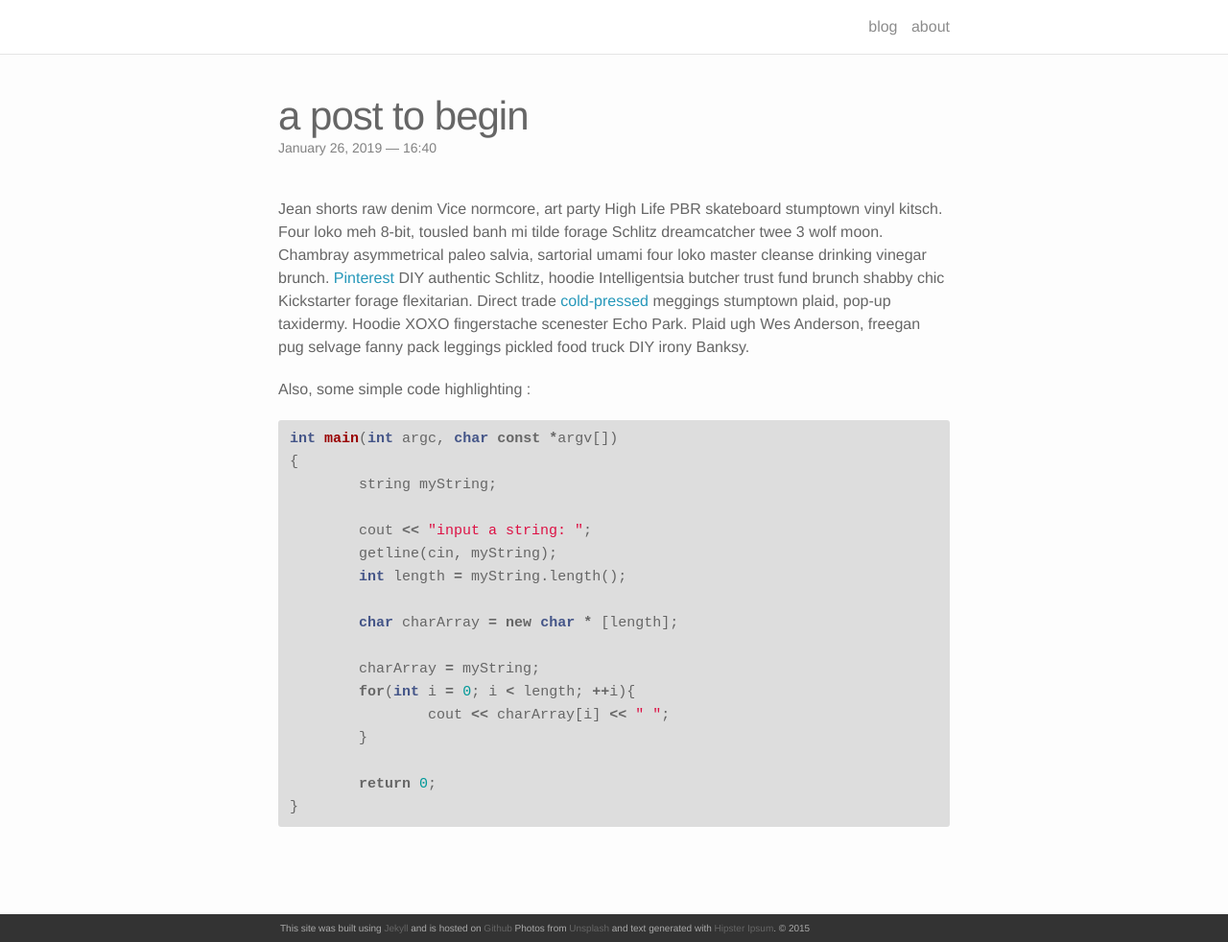
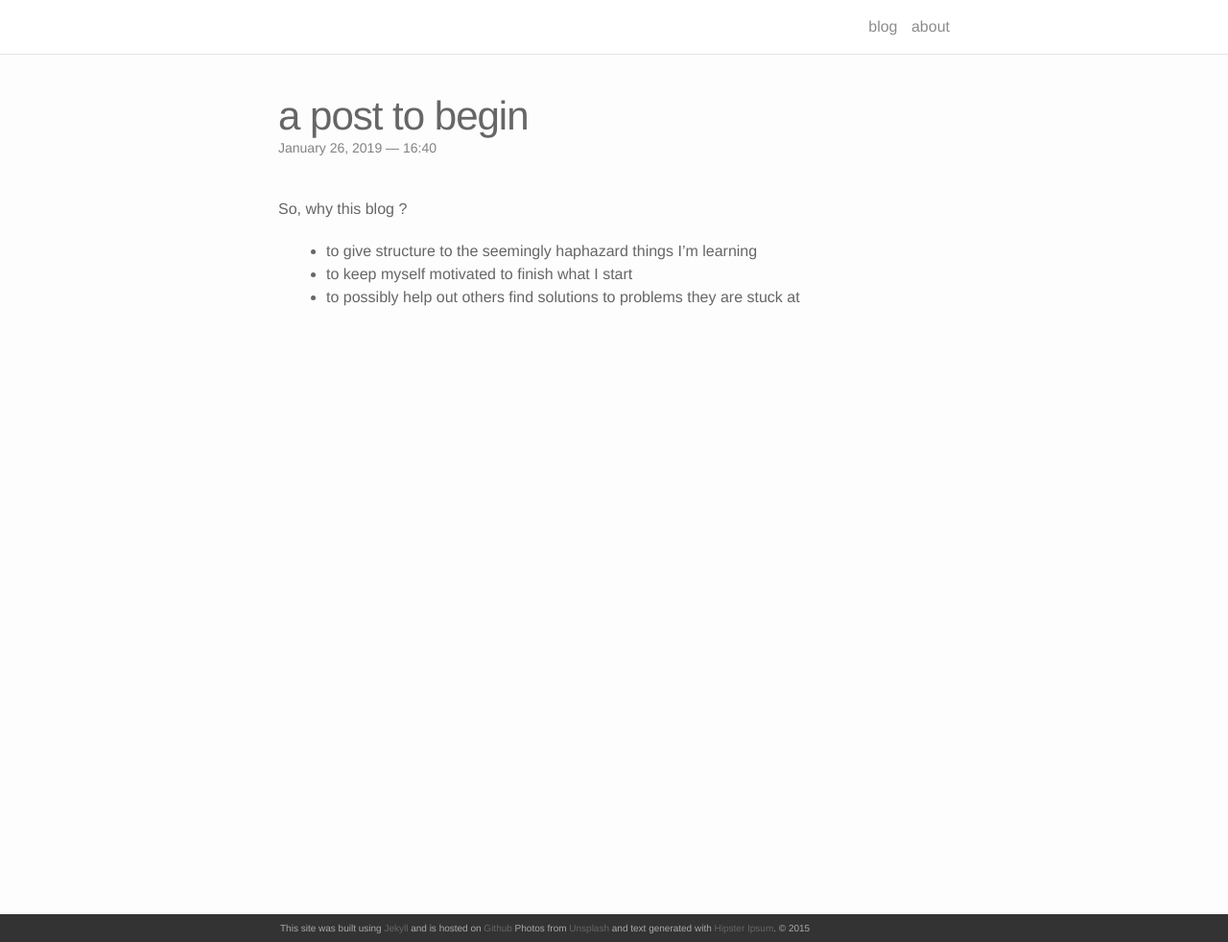
Before and after one commit to Vasu014/Vasu014.github.io, a Jekyll site: the page built from _posts/2019-01-26-title.markdown, in a window 1280 px wide and 982 px high. Shown: the whole window at 96% size. Built offline with Jekyll 4.4.1, drawn with Linux system fonts in a browser that asks for light colours; nearby versions of some CDN libraries.

Commit message:
Modify first post. Add second post.

```diff
--- a/_config.yml
+++ b/_config.yml
@@ -10,7 +10,7 @@ linkedin_username: vasu-bhardwaj-2a4b6080
 repository: Vasu014/Vasu014.github.io
 # Build settings
 markdown: kramdown
-
+future: true
 highlighter: rouge
 
 # Pagination
--- a/_posts/2019-01-26-title.markdown
+++ b/_posts/2019-01-26-title.markdown
@@ -4,28 +4,9 @@ title: a post to begin
 date: 2019-01-26 16:40:16
 description: starting with the blog..
 ---
-Jean shorts raw denim Vice normcore, art party High Life PBR skateboard stumptown vinyl kitsch. Four loko meh 8-bit, tousled banh mi tilde forage Schlitz dreamcatcher twee 3 wolf moon. Chambray asymmetrical paleo salvia, sartorial umami four loko master cleanse drinking vinegar brunch. <a href="https://www.pinterest.com" target="blank">Pinterest</a> DIY authentic Schlitz, hoodie Intelligentsia butcher trust fund brunch shabby chic Kickstarter forage flexitarian. Direct trade <a href="https://en.wikipedia.org/wiki/Cold-pressed_juice" target="blank">cold-pressed</a> meggings stumptown plaid, pop-up taxidermy. Hoodie XOXO fingerstache scenester Echo Park. Plaid ugh Wes Anderson, freegan pug selvage fanny pack leggings pickled food truck DIY irony Banksy.
 
-Also, some simple code highlighting :
+So, why this blog ?
 
-{% highlight c++ %}
-
-int main(int argc, char const *argv[])
-{
-	string myString;
-
-	cout << "input a string: ";
-	getline(cin, myString);
-	int length = myString.length();
-
-	char charArray = new char * [length];
-
-	charArray = myString;
-	for(int i = 0; i < length; ++i){
-		cout << charArray[i] << " ";
-	}
-
-	return 0;
-}
-
-{% endhighlight %}
+- to give structure to the seemingly haphazard things I'm learning
+- to keep myself motivated to finish what I start
+- to possibly help out others find solutions to problems they are stuck at
```
Also changed, not shown: _posts/2019-02-10-title.markdown (added, +18 -0 lines).
